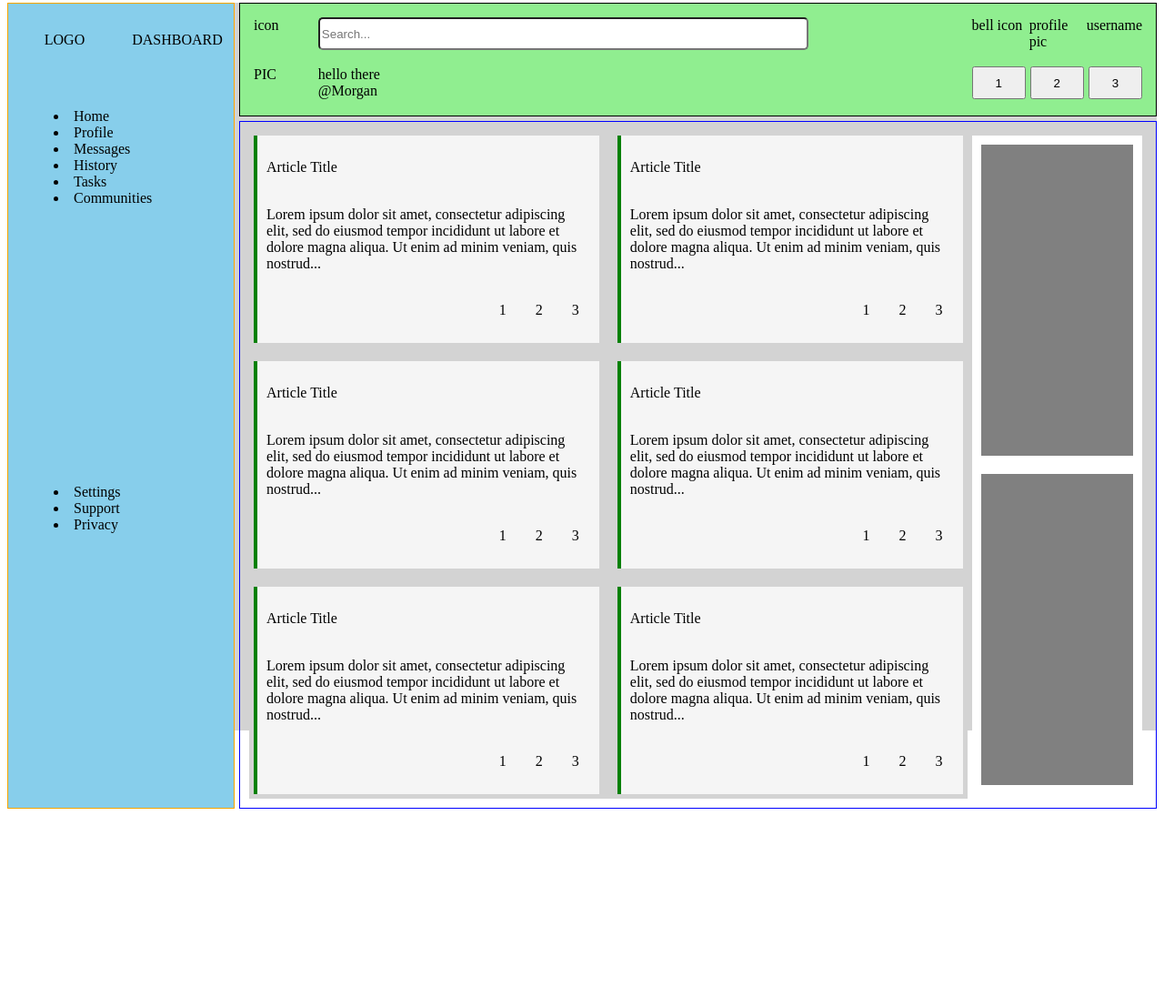
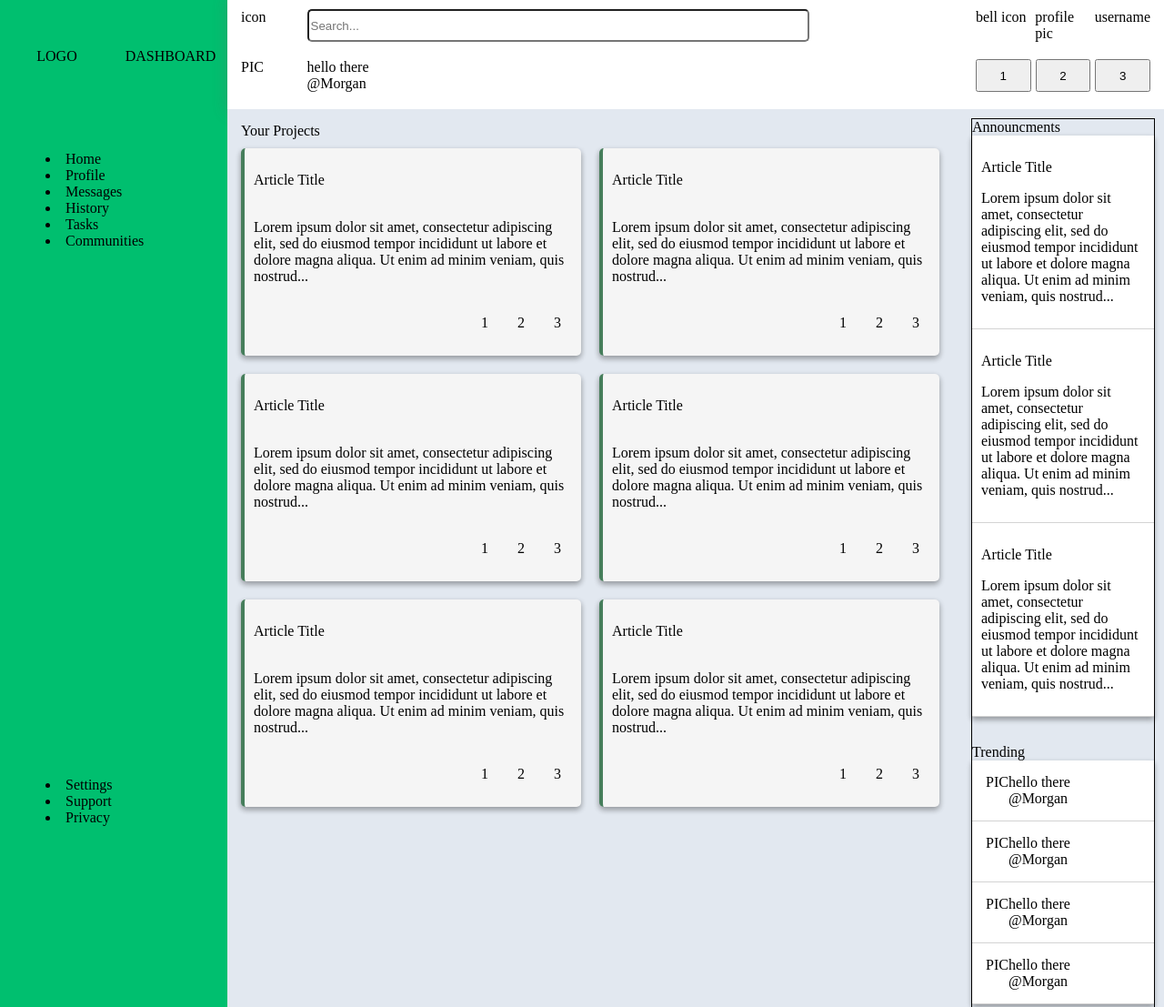
Before and after one commit to imustbreakyou/dashboard, a plain HTML site: page index.html in a window 1280 px wide. Shown: the part 5-1112 px from the top of the page at 91% size. Before the commit the page ends 894 px from the top, so only its background shows below. Drawn offline with Linux system fonts and the light colour scheme.

Commit message:
implement full grid layout.
TODO: fix design

TODO: add icons and profile pictures

```diff
--- a/index.html
+++ b/index.html
@@ -67,8 +67,10 @@
 
         </div>
         <div class="main">
+          <div class="projects-container">
+            <div class="container-header">Your Projects</div>
             <div class="projects">
-                <div class="card">
+                  <div class="card">
                     <p class="title">Article Title</p>
                     <p>Lorem ipsum dolor sit amet, consectetur adipiscing elit, sed do eiusmod tempor incididunt ut labore et dolore magna aliqua. Ut enim ad minim veniam, quis nostrud...</p>
                     <div class="icons">
@@ -124,10 +126,78 @@
                   </div>
 
             </div>
-            <div class="notifications">
-                <div class="announcements"></div>
-                <div class="social"></div>
+          </div>
+
+          <div class="notifications">
+            <div class="announcements">
+              <div class="container-header">Announcments</div>
+              <div class="content">
+
+                <div class="card">
+                  <p class="title">Article Title</p>
+                  <p>Lorem ipsum dolor sit amet, consectetur adipiscing elit, sed do eiusmod tempor incididunt ut labore et dolore magna aliqua. Ut enim ad minim veniam, quis nostrud...</p>
+                </div>
+                <div class="card">
+                  <p class="title">Article Title</p>
+                  <p>Lorem ipsum dolor sit amet, consectetur adipiscing elit, sed do eiusmod tempor incididunt ut labore et dolore magna aliqua. Ut enim ad minim veniam, quis nostrud...</p>
+                </div>
+                <div class="card">
+                  <p class="title">Article Title</p>
+                  <p>Lorem ipsum dolor sit amet, consectetur adipiscing elit, sed do eiusmod tempor incididunt ut labore et dolore magna aliqua. Ut enim ad minim veniam, quis nostrud...</p>
+                </div>
+
+              </div>
             </div>
+
+            <div class="social">
+              <div class="container-header">Trending</div>
+              <div class="content">
+
+                <div class="card">
+                  <div class="display-profile">
+                    <div class="profile-pic">PIC</div>
+                    <div class="display-user-container">
+                      <div class="hello"> hello there </div>
+                      <div class="username">@Morgan</div>
+                    </div>
+                  </div>
+                </div>
+
+                <div class="card">
+                  <div class="display-profile">
+                    <div class="profile-pic">PIC</div>
+                    <div class="display-user-container">
+                      <div class="hello"> hello there </div>
+                      <div class="username">@Morgan</div>
+                    </div>
+                  </div>
+                </div>
+
+                <div class="card">
+                  <div class="display-profile">
+                    <div class="profile-pic">PIC</div>
+                    <div class="display-user-container">
+                      <div class="hello"> hello there </div>
+                      <div class="username">@Morgan</div>
+                    </div>
+                  </div>
+                </div>
+
+                <div class="card">
+                  <div class="display-profile">
+                    <div class="profile-pic">PIC</div>
+                    <div class="display-user-container">
+                      <div class="hello"> hello there </div>
+                      <div class="username">@Morgan</div>
+                    </div>
+                  </div>
+                </div>
+
+
+              </div>
+            </div>
+          </div>
+
         </div>
     </div>
 </body>
--- a/style.css
+++ b/style.css
@@ -1,19 +1,28 @@
+body {
+    margin: 0px;
+    padding: 0px;
+}
+
+
 .container {
     display: grid;
-    background-color: lightgrey;
+
     grid-template-columns: minmax(250px, 1fr) 5fr;
     grid-template-rows: minmax(125px, 1fr) 5fr;
-    gap: 5px;
+
     height: 100vh;
+    margin: 0px;
+    padding: 0px;
 }
 
 .projects {
     display: grid;
-    background-color: lightgrey;
+    background-color: #E2E8F0;
     gap: 20px;
     grid-template-rows: repeat(auto-fit, minmax(100px, 1fr));
     grid-template-columns: repeat(auto-fit, minmax(300px, 2fr));
     padding: 5px;
+    margin-right: 30px;
 }
 
 .projects > * {
@@ -26,9 +35,17 @@
     display: grid;
     grid-template-rows: 1fr 2fr 1fr;
     padding: 10px;
-    border-left: 4px solid green;
+    border-left: 4px solid #467E5B;
+    border-radius: 5px;
+    box-shadow: rgba(0, 0, 0, 0.16) 0px 3px 6px, rgba(0, 0, 0, 0.23) 0px 3px 6px;
 
 
+}
+
+.projects-container .container-header {
+    padding: 5px;
+    border: none;
+    box-shadow: none;
 }
 
 .header {
@@ -36,8 +53,10 @@
     grid-template-rows: 1fr 2fr;
     gap: 5px;
     padding: 10px;
+    align-items: center;
+    box-shadow: 0px 3px 15px rgba(100, 100, 100, 0.29);
 
-    align-items: center
+
 
 }
 
@@ -139,15 +158,11 @@
     /* why cant i get a gap to show here? */
 }
 
-.notifications {
-    display: grid;
-    grid-template-rows: 1fr 1fr;
-}
 
 
 .main {
     padding: 10px;
-    border: 1px solid blue;
+    background: #E2E8F0;
     display: grid;
     grid-template-columns: 4fr 1fr;
 
@@ -156,33 +171,35 @@
 .notifications {
     display: grid;
     grid-template-rows: minmax(150px, 2fr) minmax(150px, 2fr);
-    background-color: white;
-    gap: 20px;
-    margin: 5px;
-    padding: 10px;
-}
+    border: 1px solid black;
+    gap: 30px;
 
-.announcements {
+
 
 }
 
-.trending {
+
+
+.content {
+    box-shadow: rgba(0, 0, 0, 0.16) 0px 3px 6px, rgba(0, 0, 0, 0.23) 0px 3px 6px;
+}
+
+
+
+.sidebar {
+    background-color: #00BF6F;
+
+    grid-row: 1 / -1 ;
+}
+
+.announcements .content, .social .content {
+    display: grid;
+    grid-template-rows:  repeat(auto-fit, 1fr);
 
 }
 
-.social,
-.announcements {
-    background-color: grey;
+.content .card {
+    background: #FFFFFF;
+    border-bottom: 1px solid lightgray;
+    padding: 10px;
 }
-
-
-.header {
-    background-color: lightgreen;
-    border: 1px solid black;
-}
-
-.sidebar {
-    background-color: skyblue;
-    border: 1px solid orange;
-    grid-row: 1 / -1 ;
-}
```
